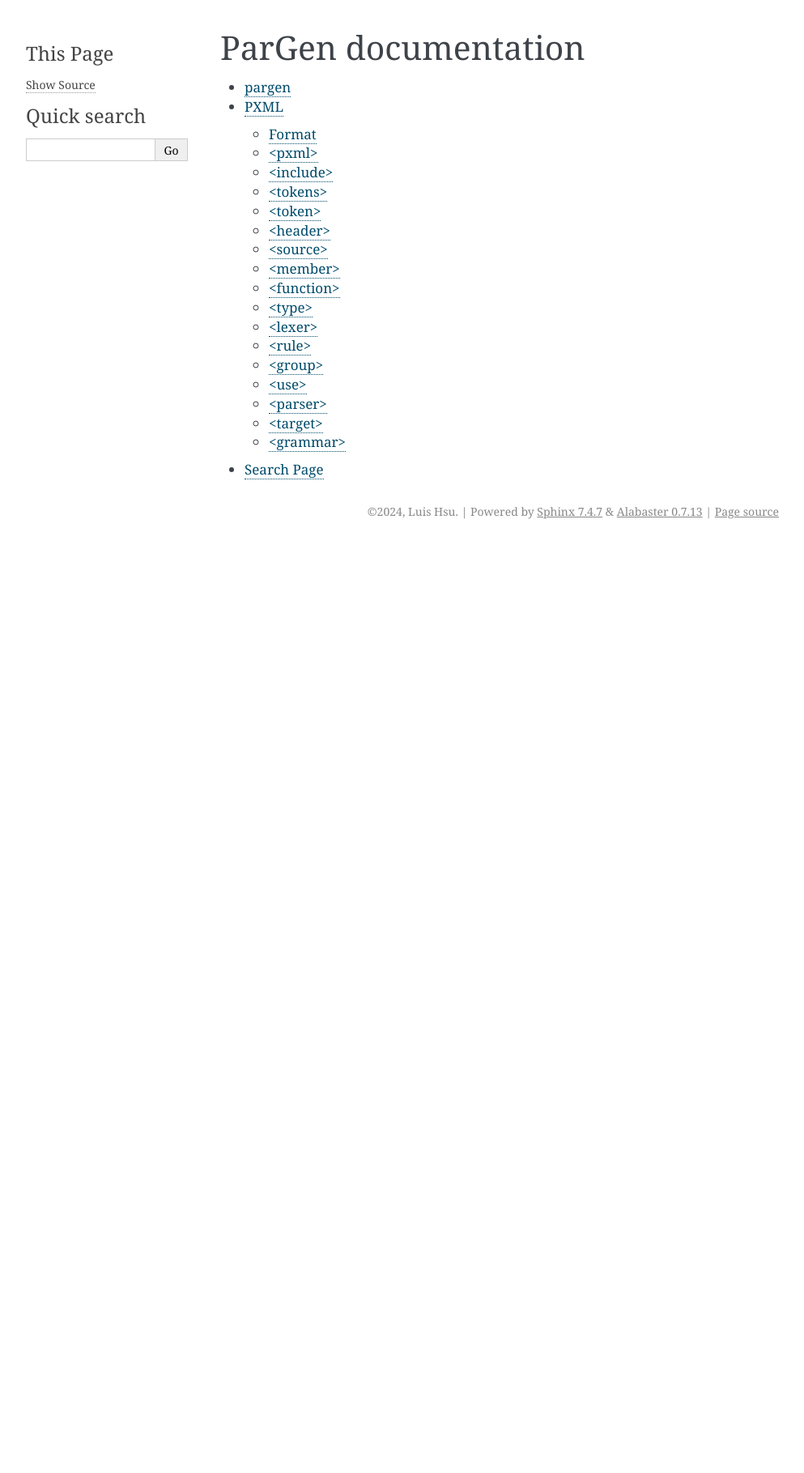
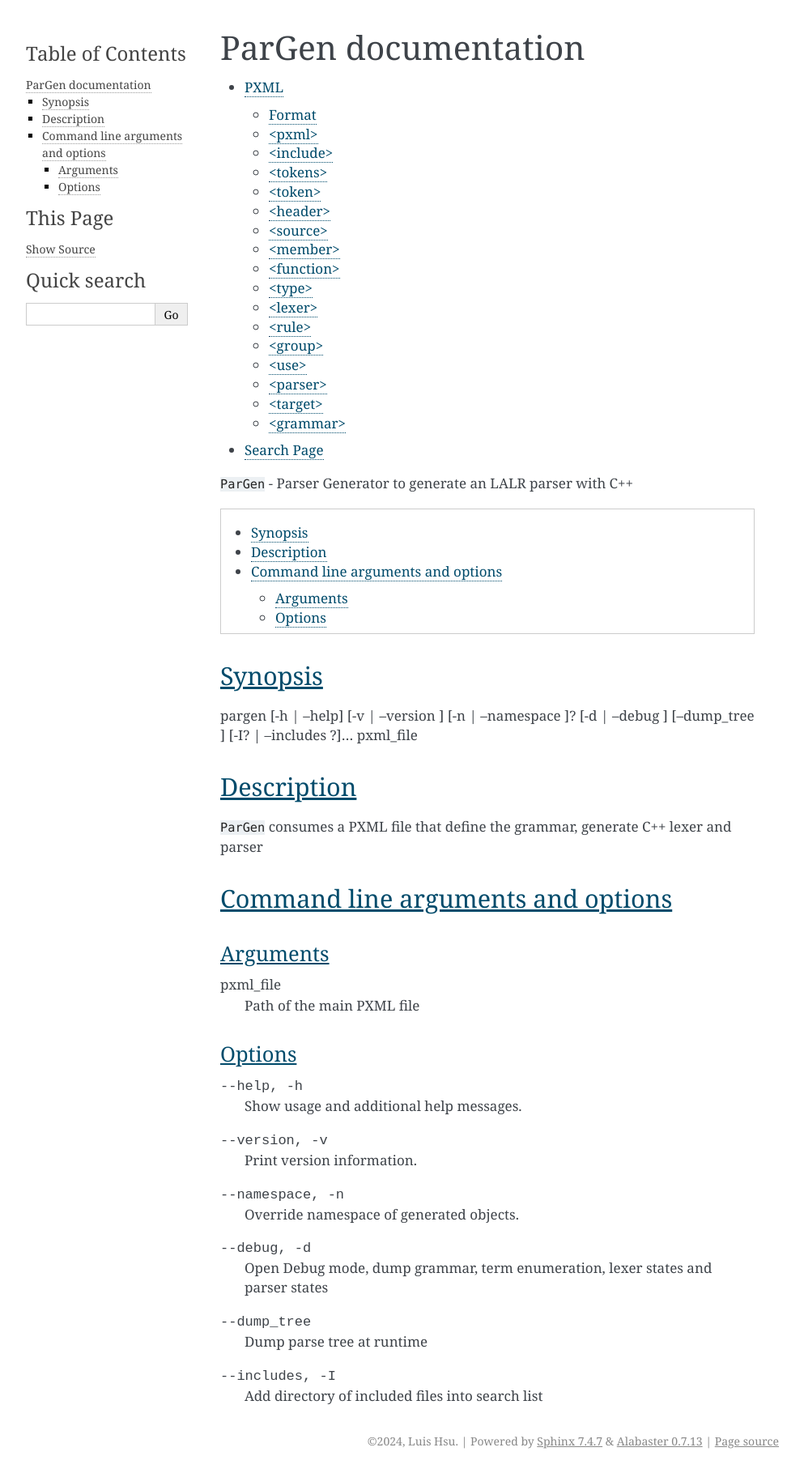
Before and after one commit to WasmVM/ParGen, a Sphinx documentation site: the page built from docs/index.rst, in a window 1280 px wide. Shown: the whole page at 81% size, without its empty margins (148-1141 px from the left). Built offline with Sphinx 7.4.7, drawn with Linux system fonts in a browser that asks for light colours; before the commit the page ends 900 px from its top, so only the background shows below that.

Commit message:
[Docs] Update documentation

```diff
--- a/docs/index.rst
+++ b/docs/index.rst
@@ -4,7 +4,51 @@ ParGen documentation
 .. toctree::
    :maxdepth: 2
 
-   pargen
    pxml
 
 * :ref:`search`
+
+``ParGen`` - Parser Generator to generate an LALR parser with C++
+
+.. contents::
+    :local:
+
+Synopsis
+--------
+
+pargen [-h | --help] [-v | --version ] [-n | --namespace ]? [-d | --debug ] [--dump_tree ] [-I? | --includes ?]... pxml_file
+
+Description
+-----------
+
+``ParGen`` consumes a PXML file that define the grammar, generate C++ lexer and parser
+
+Command line arguments and options
+----------------------------------
+
+Arguments
+^^^^^^^^^
+
+pxml_file
+    Path of the main PXML file
+
+Options
+^^^^^^^
+
+--help, -h
+    Show usage and additional help messages.
+
+--version, -v
+    Print version information.
+
+--namespace, -n
+    Override namespace of generated objects.
+
+--debug, -d
+    Open Debug mode, dump grammar, term enumeration, lexer states and parser states
+
+--dump_tree
+    Dump parse tree at runtime
+
+--includes, -I
+    Add directory of included files into search list
--- a/docs/pargen.rst
+++ /dev/null
@@ -1,4 +0,0 @@
-pargen
-======
-
-TODO:
--- a/docs/pxml.rst
+++ b/docs/pxml.rst
@@ -319,6 +319,8 @@ The following replacement variables can be used in the codes:
 
 * _pos : The location of matched text
 
+
+
 <group>
 =======
 
```
